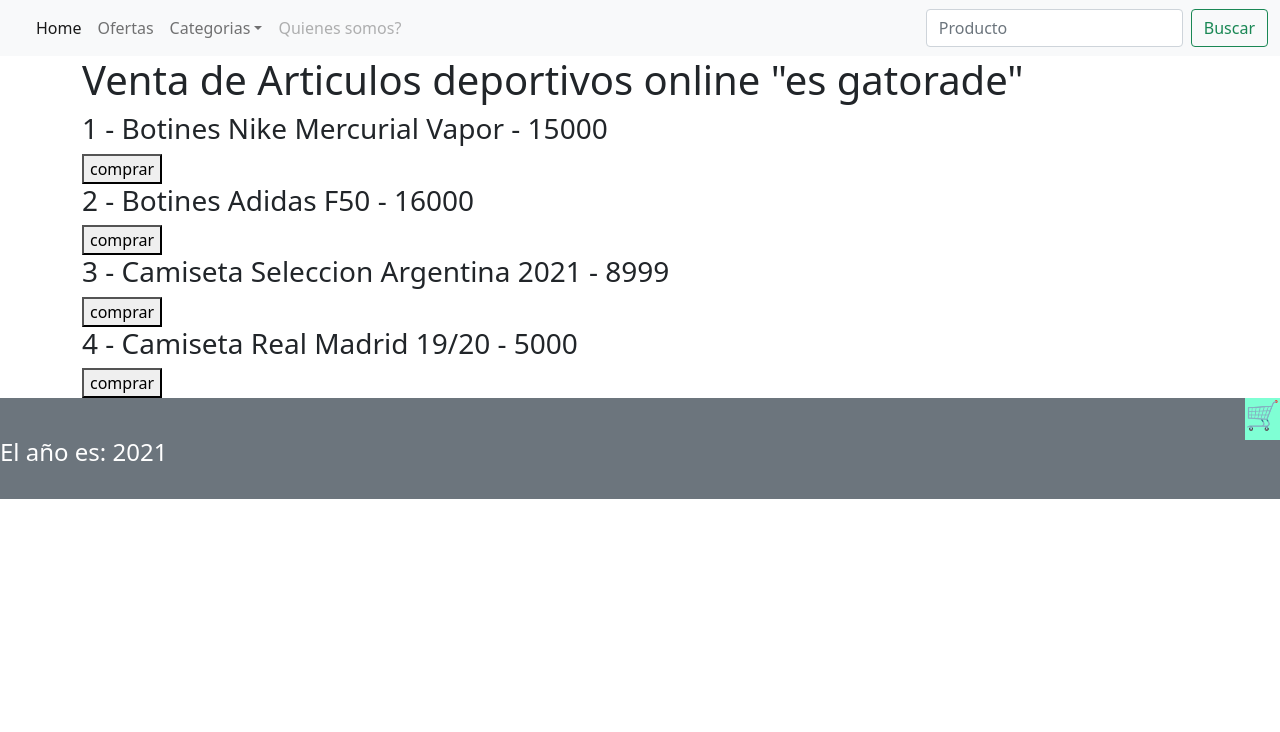
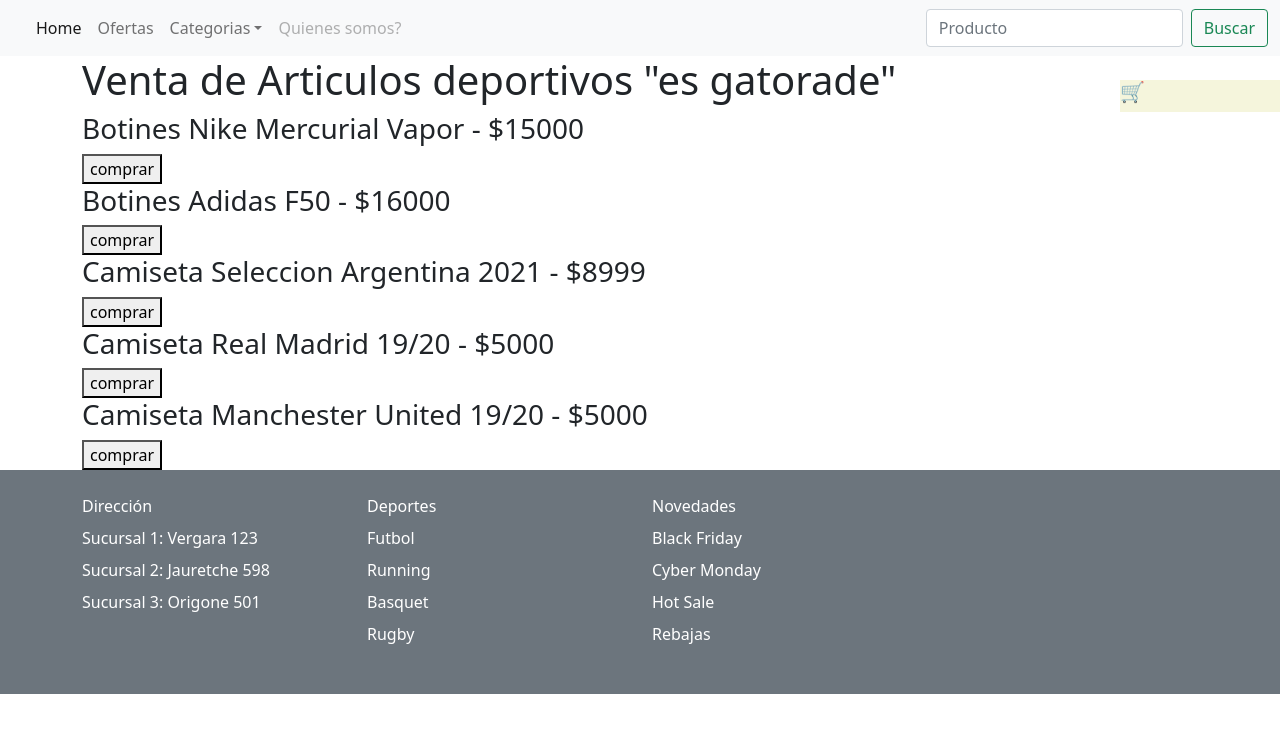
Before and after one commit to tomymiranda/ventaDeProductosDeportivosBasico, a React (Create React App) app: page / in a window 1280 px wide. Shown: the top 732 px of the page. Built offline with nearby package versions, Linux system fonts and the light colour scheme.

Commit message:
se retoca el footer

```diff
--- a/src/App.js
+++ b/src/App.js
@@ -13,7 +13,8 @@
     {id:1, articulo:"Botines Nike Mercurial Vapor",precio:15000},
     {id:2, articulo:"Botines Adidas F50",precio:16000},
     {id:3, articulo:"Camiseta Seleccion Argentina 2021",precio:8999},
-    {id:4, articulo:"Camiseta Real Madrid 19/20",precio:5000}
+    {id:4, articulo:"Camiseta Real Madrid 19/20",precio:5000},
+    {id:5, articulo:"Camiseta Manchester United 19/20",precio:5000}
     ]);
 
   const [changuito,agregarProducto] = useState([])
@@ -23,7 +24,7 @@
     <div>
       <Header />
       <div className = "container">
-      <h1>Venta de Articulos deportivos online "es gatorade"</h1>
+      <h1>Venta de Articulos deportivos "es gatorade"</h1>
       {productos.map( producto =>(
         <Producto
           key = {producto.id}
@@ -34,16 +35,17 @@
         />
       )
       )}
-        </div>
-
-
+      </div>
+      <div>
       <Changuito
         changuito = {changuito}
         agregarProducto = {agregarProducto}
-      />
-      <Footer
-        anio = {2021}
-      />
+        />
+      </div>
+      <div>
+      <Footer/>
+      </div>
+
     </div>
 
   );
--- a/src/components/Changuito.css
+++ b/src/components/Changuito.css
@@ -1,7 +1,7 @@
 .changuito{
     position: fixed;
     right: 0;
-    width: 400;
-    top: 300;
-    background-color: aquamarine;
+    width: 160px;
+    top: 80px;
+    background-color: beige;
 }
--- a/src/components/Changuito.jsx
+++ b/src/components/Changuito.jsx
@@ -9,7 +9,7 @@
 
         <Fragment>
             <div className = "changuito">
-                <h3>🛒</h3>
+                <h5>🛒</h5>
                 {
 
                     changuito.map(
--- a/src/components/Footer.jsx
+++ b/src/components/Footer.jsx
@@ -1,7 +1,7 @@
 import React from 'react';
 
 
-const Footer = ({anio}) => {
+const Footer = () => {
     //aca se debe tirar javaScript
     //entre {} se ponen constantes q quiero devolver o q figuren
 
@@ -11,11 +11,28 @@
                 <footer  className = "text-white py-4 bg-secondary">
                     <div className = "container">
                         <nav className = "row" >
-                            <ul className = "col-12 col-md-3"></ul>
-
+                            <ul className = "col-12 col-md-3 list-unstyled">
+                                <li className = " font-weight-bold mb-2 " > Dirección</li>
+                                <li className = "  mb-2 " >Sucursal 1: Vergara 123</li>
+                                <li className = "  mb-2 " >Sucursal 2: Jauretche 598</li>
+                                <li className = "  mb-2 " >Sucursal 3: Origone 501</li>
+                            </ul>
+                            <ul className = "col-12 col-md-3 list-unstyled">
+                                <li className = " font-weight-bold mb-2 " > Deportes</li>
+                                <li className = "  mb-2 " >Futbol</li>
+                                <li className = "  mb-2 " >Running</li>
+                                <li className = "  mb-2 " >Basquet</li>
+                                <li className = "  mb-2 " >Rugby</li>
+                            </ul>
+                            <ul className = "col-12 col-md-3 list-unstyled">
+                                <li className = " font-weight-bold mb-2 " > Novedades</li>
+                                <li className = "  mb-2 " >Black Friday</li>
+                                <li className = "  mb-2 " >Cyber Monday</li>
+                                <li className = "  mb-2 " >Hot Sale</li>
+                                <li className = "  mb-2 " >Rebajas</li>
+                            </ul>
                         </nav>
                     </div>
-                <h4>El año es: {anio} </h4>
 
                 </footer>
 
--- a/src/components/Producto.jsx
+++ b/src/components/Producto.jsx
@@ -23,7 +23,7 @@
   return (
         <Fragment>
           <div>
-            <h3>{id} - {articulo} - {precio}</h3>
+            <h3>{articulo} - ${precio}</h3>
             {
 
               productos
```
